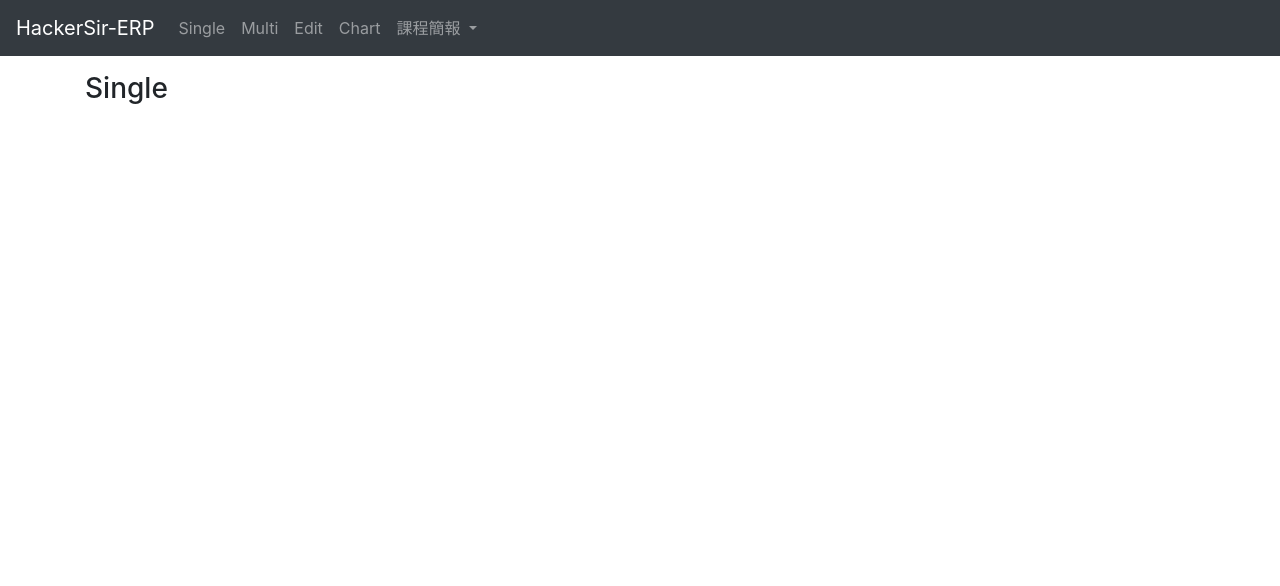
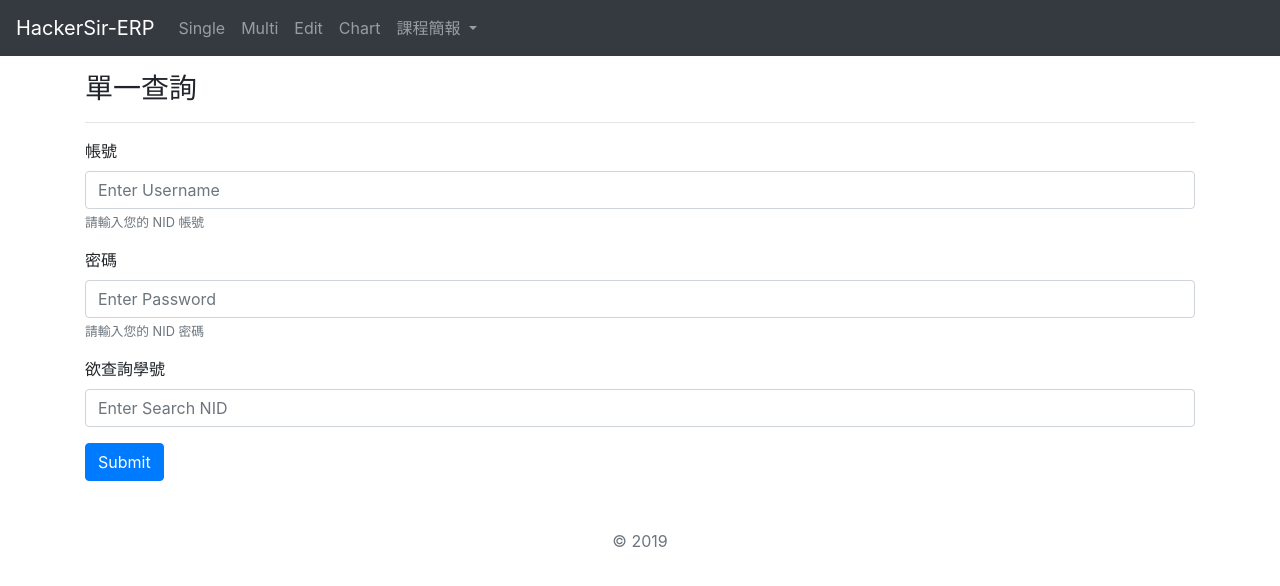
Before and after one commit to k139215130/NID_to_Detail, a Django app: page /single in a window 1280 px wide. Shown: the top 586 px of the page. Run offline with Django 3.2, Linux system fonts and the light colour scheme; some libraries are stand-ins or nearby versions.

Commit message:
新增 single 頁面

```diff
--- a/web/chart/templates/layout.html
+++ b/web/chart/templates/layout.html
@@ -74,6 +74,7 @@
         integrity="sha384-smHYKdLADwkXOn1EmN1qk/HfnUcbVRZyYmZ4qpPea6sjB/pTJ0euyQp0Mk8ck+5T"
         crossorigin="anonymous"></script>
     {% endblock %}
+    <p class="mt-5 mb-3 text-muted text-center">&copy; 2019</p>
 </body>
 
 </html>
--- a/web/chart/templates/single.html
+++ b/web/chart/templates/single.html
@@ -4,6 +4,31 @@
 
 {% block content %}
 <div class="container">
-    <h3>Single</h3>
+    <h3>單一查詢</h3>
+    <hr>
+    <form method="POST">
+        {% csrf_token %}
+
+        <div class="form-group">
+            <label for="singleUsername">帳號</label>
+            <input type="text" class="form-control" id="singleUsername" aria-describedby="usernameHelp"
+                placeholder="Enter Username">
+            <small id="usernameHelp" class="form-text text-muted">請輸入您的 NID 帳號</small>
+        </div>
+
+        <div class="form-group">
+            <label for="singlePassword">密碼</label>
+            <input type="text" class="form-control" id="singlePassword" aria-describedby="passwordHelp"
+                placeholder="Enter Password">
+            <small id="passwordHelp" class="form-text text-muted">請輸入您的 NID 密碼</small>
+        </div>
+
+        <div class="form-group">
+            <label for="singleNid">欲查詢學號</label>
+            <input type="text" class="form-control" id="singleNid" placeholder="Enter Search NID">
+        </div>
+
+        <button type="submit" class="btn btn-primary">Submit</button>
+    </form>
 </div>
 {% endblock %}
```
